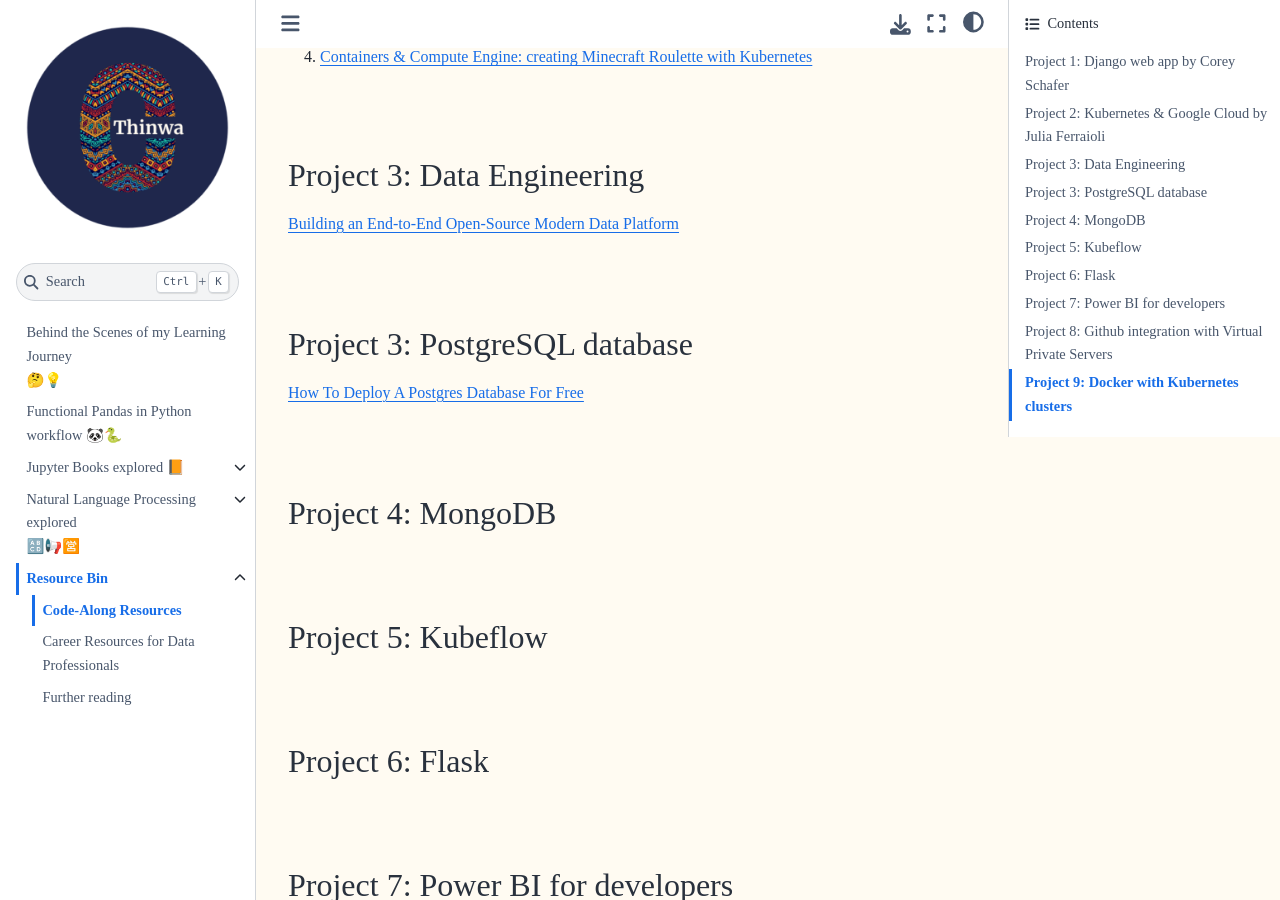
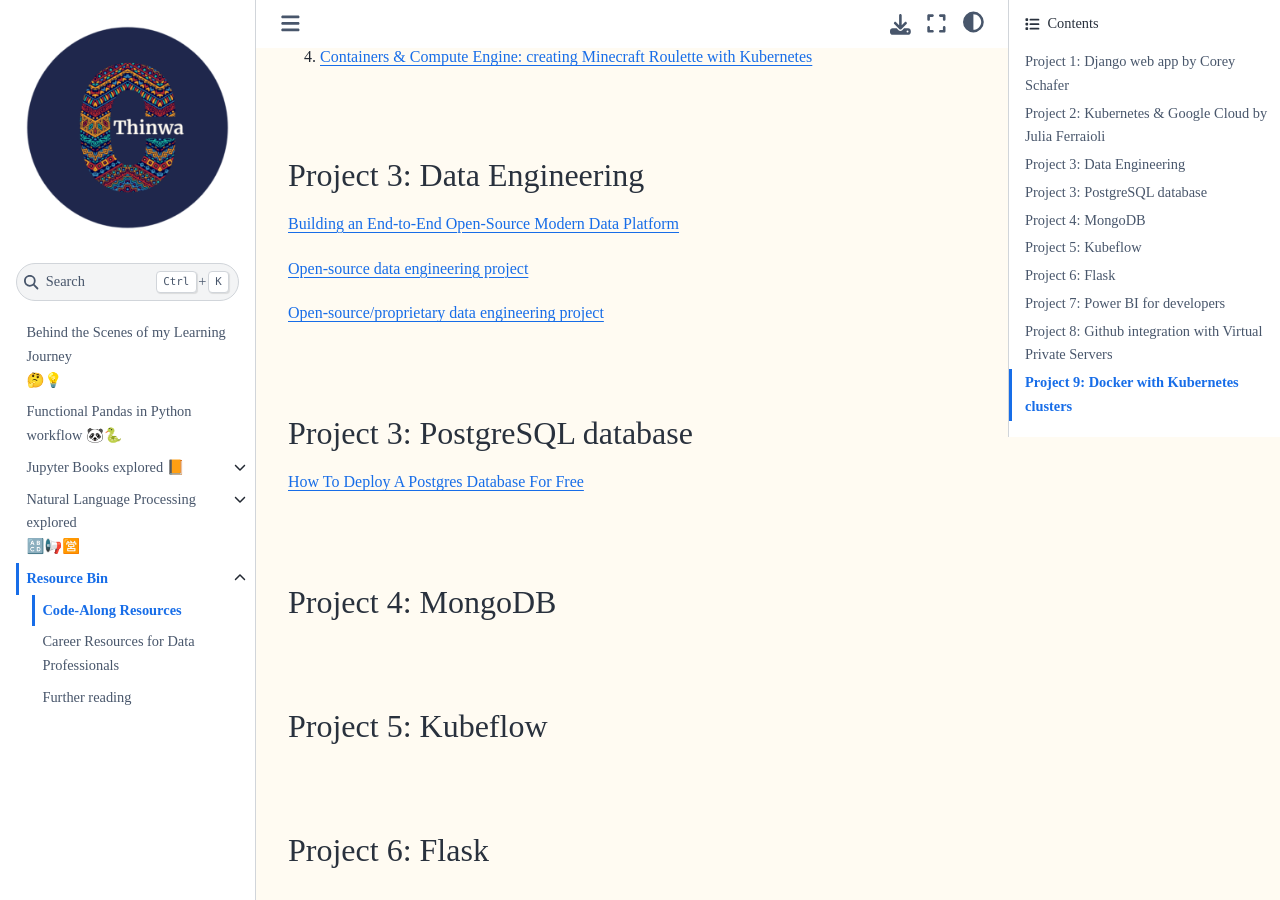
Before and after one commit to CeeThinwa/BTS-Continuous-Learning, a Jupyter Book: the page built from book/code_along_resources.md, in a window 1280 px wide and 900 px high, scrolled down 995 px. Built offline with Jupyter Book 1.0.4 settings and Sphinx 7.4.7 and the Sphinx Book theme 1.1.4, drawn with Linux system fonts in a browser that asks for light colours.

Commit message:
Update code_along_resources.md

```diff
--- a/book/code_along_resources.md
+++ b/book/code_along_resources.md
@@ -37,7 +37,9 @@ These are resources that I used to build various data products through imitation
 
 [Building an End-to-End Open-Source Modern Data Platform](https://towardsdatascience.com/building-an-end-to-end-open-source-modern-data-platform-c906be2f31bd)
 
+[Open-source data engineering project](https://www.sspaeti.com/blog/data-engineering-project-in-twenty-minutes/)
 
+[Open-source/proprietary data engineering project](https://www.startdataengineering.com/post/data-engineering-project-for-beginners-batch-edition/)
 
 <br>
 
```
